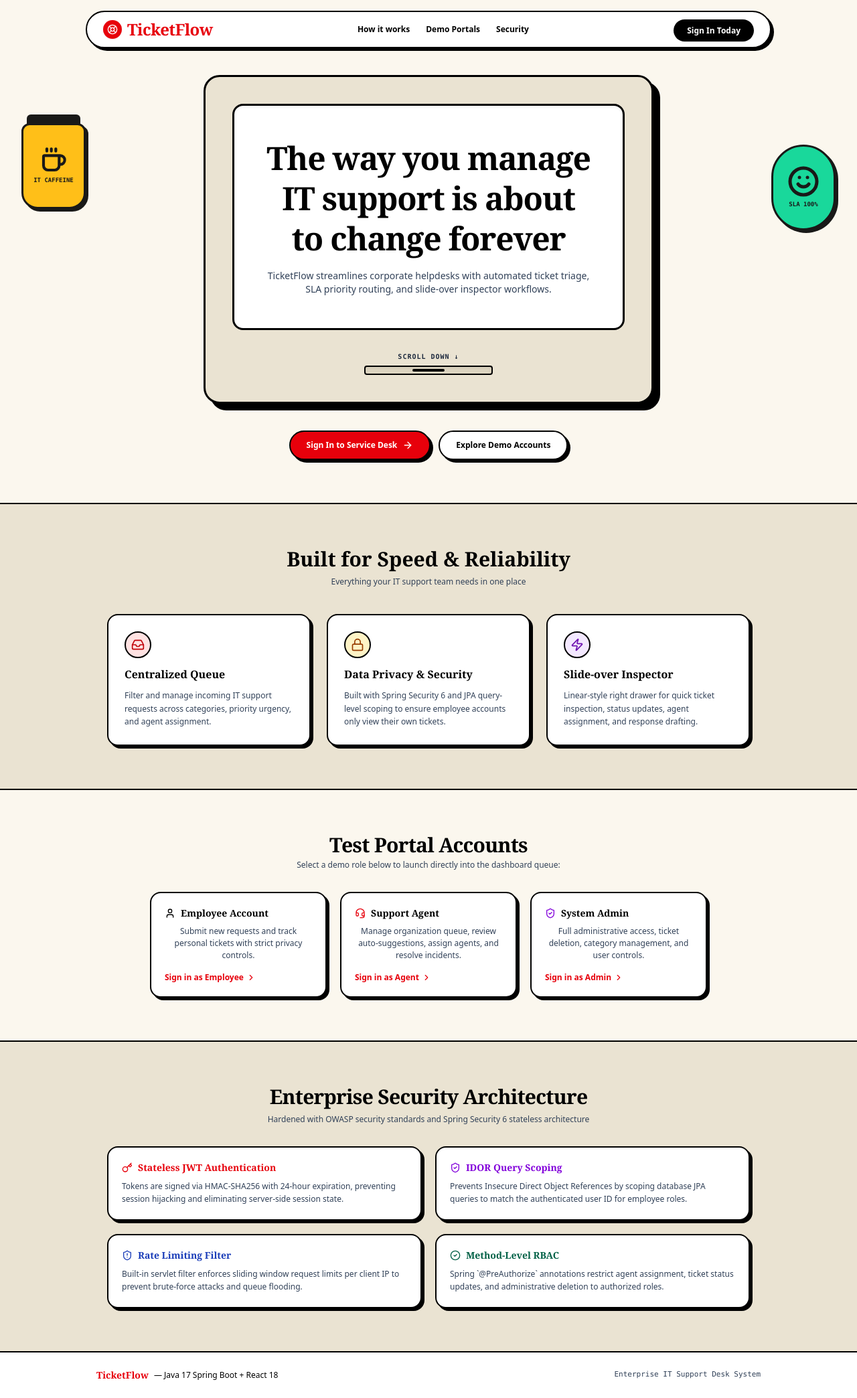
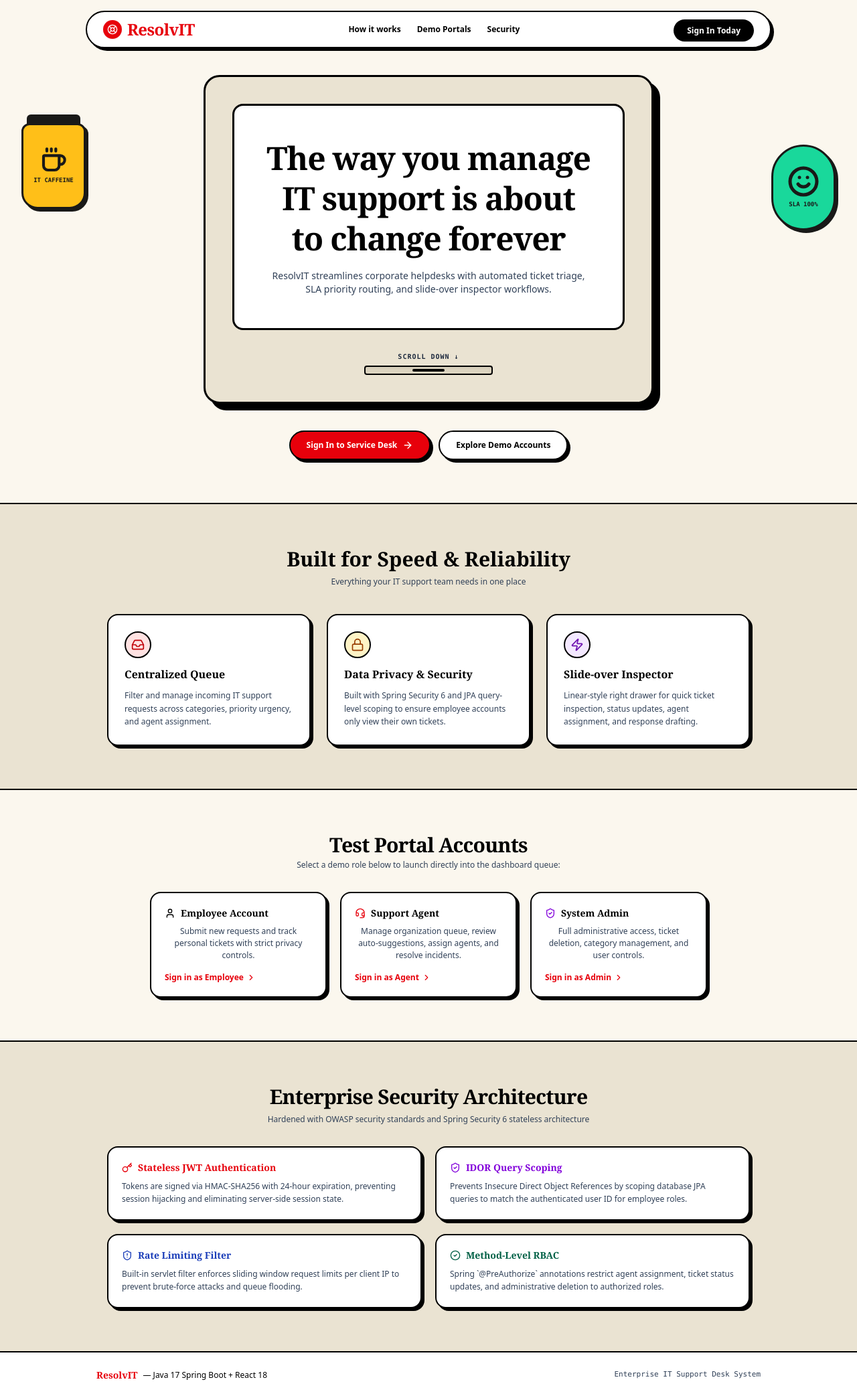
Before and after one commit to Shresth-11/TicketFlow, a React (Vite) app in the folder ticketflow-frontend/: page / in a window 1280 px wide. Shown: the whole page at 67% size. Built offline with nearby package versions, Linux system fonts and the light colour scheme; no server answers.

Commit message:
refactor: rename project brand to ResolvIT across frontend and backend

```diff
--- a/ticketflow-frontend/index.html
+++ b/ticketflow-frontend/index.html
@@ -5,7 +5,7 @@
     <link rel="icon" type="image/svg+xml" href="/favicon.svg" />
     <link rel="shortcut icon" href="/favicon.svg" type="image/svg+xml" />
     <meta name="viewport" content="width=device-width, initial-scale=1.0" />
-    <title>TicketFlow — IT Service Desk & Incident Portal</title>
+    <title>ResolvIT — Enterprise IT Service Desk & Incident Portal</title>
     <meta name="description" content="Enterprise IT Service Desk platform for managing incidents, service requests, and automated ticket triage." />
   </head>
   <body class="bg-[#fbf7ee] text-slate-900 antialiased">
--- a/ticketflow-frontend/src/App.jsx
+++ b/ticketflow-frontend/src/App.jsx
@@ -15,7 +15,7 @@ const ProtectedRoute = ({ children }) => {
       <div className="min-h-screen bg-[#fbf7ee] flex items-center justify-center text-slate-800 font-mono font-bold text-xs">
         <div className="flex flex-col items-center gap-2">
           <div className="w-6 h-6 border-2 border-black border-t-transparent rounded-full animate-spin" />
-          <span>Loading TicketFlow...</span>
+          <span>Loading ResolvIT...</span>
         </div>
       </div>
     );
--- a/ticketflow-frontend/src/components/Navbar.jsx
+++ b/ticketflow-frontend/src/components/Navbar.jsx
@@ -43,7 +43,7 @@ export const Navbar = () => {
             <LifeBuoy className="w-4 h-4 text-white" />
           </div>
           <span className="text-2xl font-serif font-bold text-red-600 tracking-tight">
-            TicketFlow
+            ResolvIT
           </span>
         </div>
 
--- a/ticketflow-frontend/src/components/SplashScreen.jsx
+++ b/ticketflow-frontend/src/components/SplashScreen.jsx
@@ -40,7 +40,7 @@ export const SplashScreen = ({ onFinish }) => {
 
           <div>
             <h2 className="text-2xl font-serif font-bold text-red-600 tracking-tight">
-              TicketFlow
+              ResolvIT
             </h2>
             <p className="text-[11px] font-mono font-bold text-slate-700 mt-1 uppercase tracking-widest">
               Service Desk OS v2.6
--- a/ticketflow-frontend/src/pages/LandingPage.jsx
+++ b/ticketflow-frontend/src/pages/LandingPage.jsx
@@ -52,7 +52,7 @@ export const LandingPage = () => {
               <LifeBuoy className="w-4 h-4 text-white" />
             </div>
             <span className="text-2xl font-serif font-bold text-red-600 tracking-tight">
-              TicketFlow
+              ResolvIT
             </span>
           </div>
 
@@ -122,7 +122,7 @@ export const LandingPage = () => {
                 The way you manage IT support is about to change forever
               </h1>
               <p className="text-xs sm:text-sm font-medium text-slate-700 max-w-lg mx-auto">
-                TicketFlow streamlines corporate helpdesks with automated ticket triage, SLA priority routing, and slide-over inspector workflows.
+                ResolvIT streamlines corporate helpdesks with automated ticket triage, SLA priority routing, and slide-over inspector workflows.
               </p>
             </div>
 
@@ -348,7 +348,7 @@ export const LandingPage = () => {
       <footer className="mt-auto border-t-2 border-black bg-white py-6 text-xs text-black">
         <div className="max-w-5xl mx-auto px-4 flex flex-col sm:flex-row items-center justify-between gap-3 font-medium">
           <div className="flex items-center gap-2">
-            <span className="font-serif font-bold text-red-600 text-sm">TicketFlow</span>
+            <span className="font-serif font-bold text-red-600 text-sm">ResolvIT</span>
             <span>— Java 17 Spring Boot + React 18</span>
           </div>
           <div className="font-mono text-[11px] text-slate-700">
--- a/ticketflow-frontend/src/pages/LoginPage.jsx
+++ b/ticketflow-frontend/src/pages/LoginPage.jsx
@@ -37,7 +37,7 @@ export const LoginPage = () => {
 
   const handleDemoFill = (demoEmail) => {
     setEmail(demoEmail);
-    setPassword('TicketFlow2026!');
+    setPassword('ResolvIT2026!');
   };
 
   return (
@@ -49,7 +49,7 @@ export const LoginPage = () => {
           <div className="w-10 h-10 rounded-full bg-red-600 text-white font-bold text-base flex items-center justify-center mx-auto mb-2 shadow-xs">
             <LifeBuoy className="w-5 h-5 text-white" />
           </div>
-          <h1 className="text-2xl font-serif font-bold text-black tracking-tight">Sign in Today</h1>
+          <h1 className="text-2xl font-serif font-bold text-black tracking-tight">Sign in to ResolvIT</h1>
           <p className="text-xs text-slate-700 font-medium">Access enterprise IT service desk portal</p>
         </div>
 
--- a/ticketflow-frontend/src/pages/SignupPage.jsx
+++ b/ticketflow-frontend/src/pages/SignupPage.jsx
@@ -39,7 +39,7 @@ export const SignupPage = () => {
             <LifeBuoy className="w-5 h-5 text-white" />
           </div>
           <h1 className="text-2xl font-serif font-bold text-black tracking-tight">Create Account</h1>
-          <p className="text-xs text-slate-700 font-medium">Join TicketFlow Service Desk</p>
+          <p className="text-xs text-slate-700 font-medium">Join ResolvIT Service Desk</p>
         </div>
 
         {/* Error alert */}
```
Also changed, not shown: 1 other file (tests, documents, lock files or other folders).
